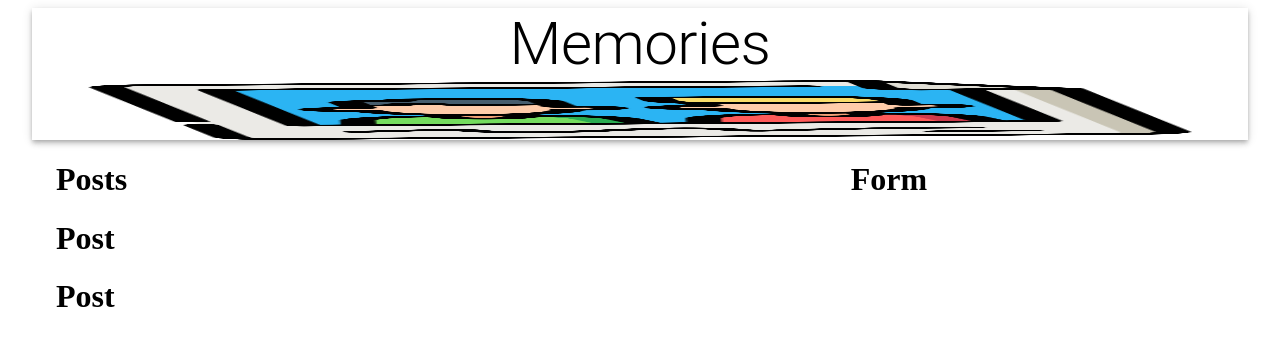
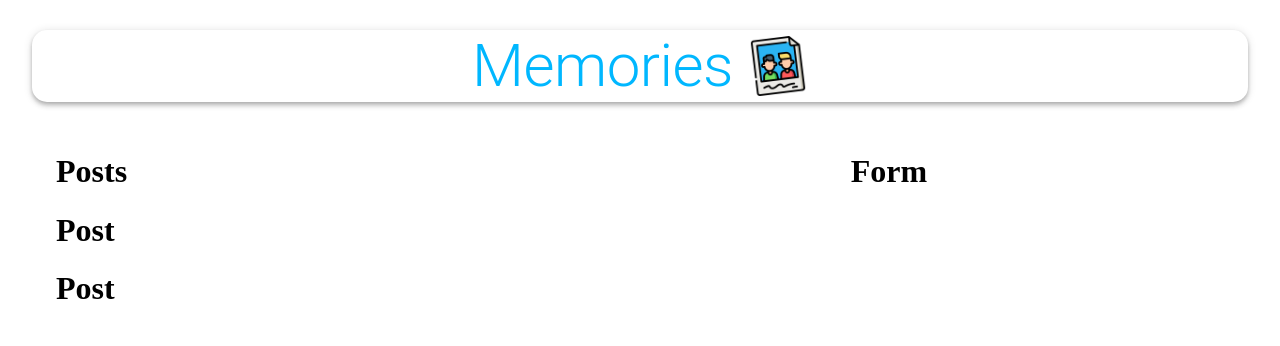
Before and after one commit to daw-maj-pl/memories-mern-app, a React (Create React App) app in the folder client/: page / in a window 1280 px wide. Shown: the top 346 px of the page. Built offline with nearby package versions, Linux system fonts and the light colour scheme.

Commit message:
Add styles to App.js

```diff
--- a/client/src/App.js
+++ b/client/src/App.js
@@ -3,15 +3,23 @@ import { Container, AppBar, Typography, Grow, Grid } from '@material-ui/core';
 import memories from './images/memories.png';
 import Posts from './components/Posts/Posts';
 import Form from './components/Form/Form';
+import useStyles from './styles';
 
 const App = () => {
+  const classes = useStyles();
+
   return (
     <Container maxWidth="lg">
-      <AppBar position="static" color="inherit">
-        <Typography variant="h2" align="center">
+      <AppBar className={classes.appBar} position="static" color="inherit">
+        <Typography className={classes.heading} variant="h2" align="center">
           Memories
         </Typography>
-        <img src={memories} alt="memories" height="60" />
+        <img
+          className={classes.image}
+          src={memories}
+          alt="memories"
+          height="60"
+        />
       </AppBar>
       <Grow in>
         <Container>
--- /dev/null
+++ b/client/src/styles.js
@@ -0,0 +1,18 @@
+import { makeStyles } from '@material-ui/core/styles';
+
+export default makeStyles(() => ({
+  appBar: {
+    borderRadius: 15,
+    margin: '30px 0',
+    display: 'flex',
+    flexDirection: 'row',
+    justifyContent: 'center',
+    alignItems: 'center'
+  },
+  heading: {
+    color: 'rgba(0,183,255, 1)'
+  },
+  image: {
+    marginLeft: '15px'
+  }
+}));
```
